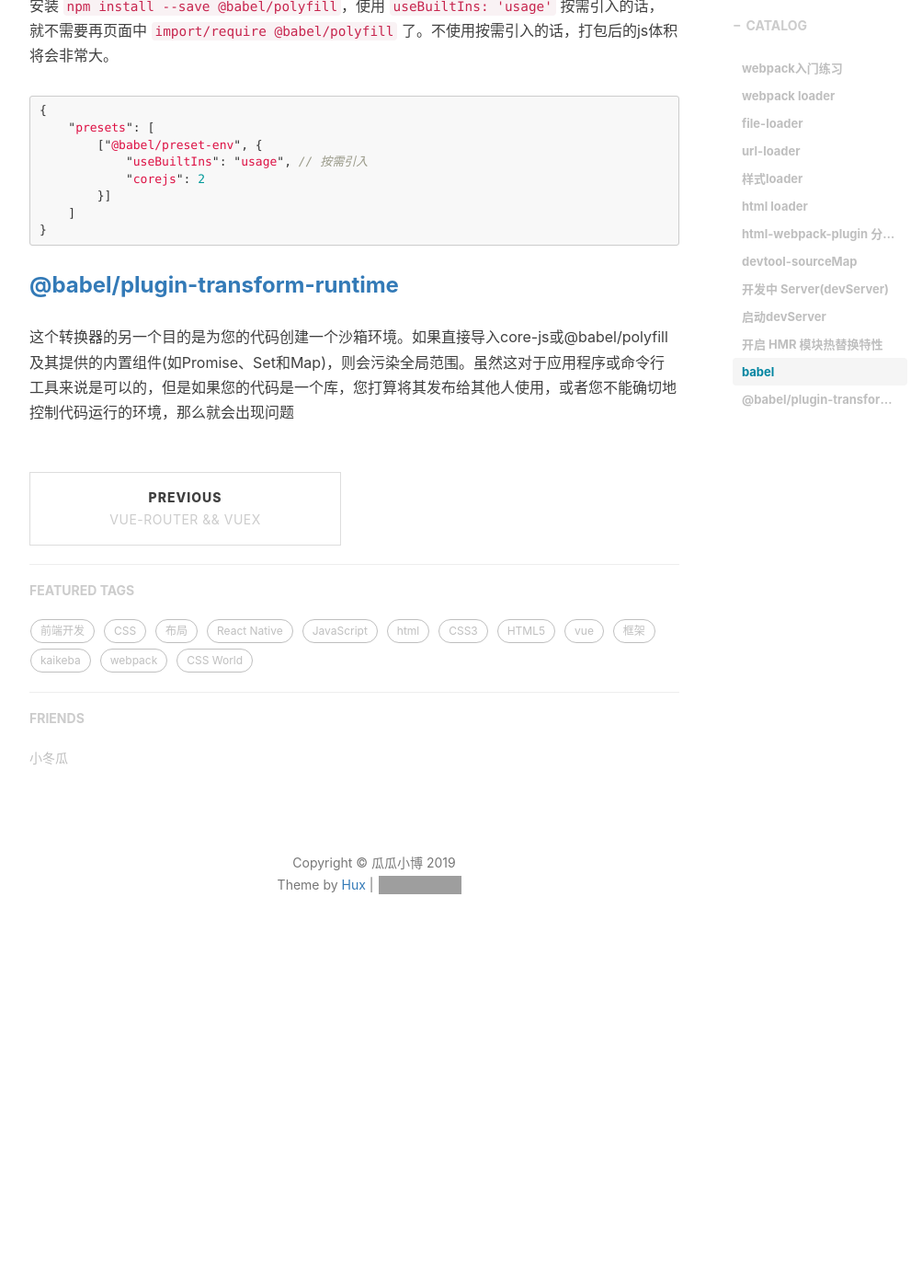
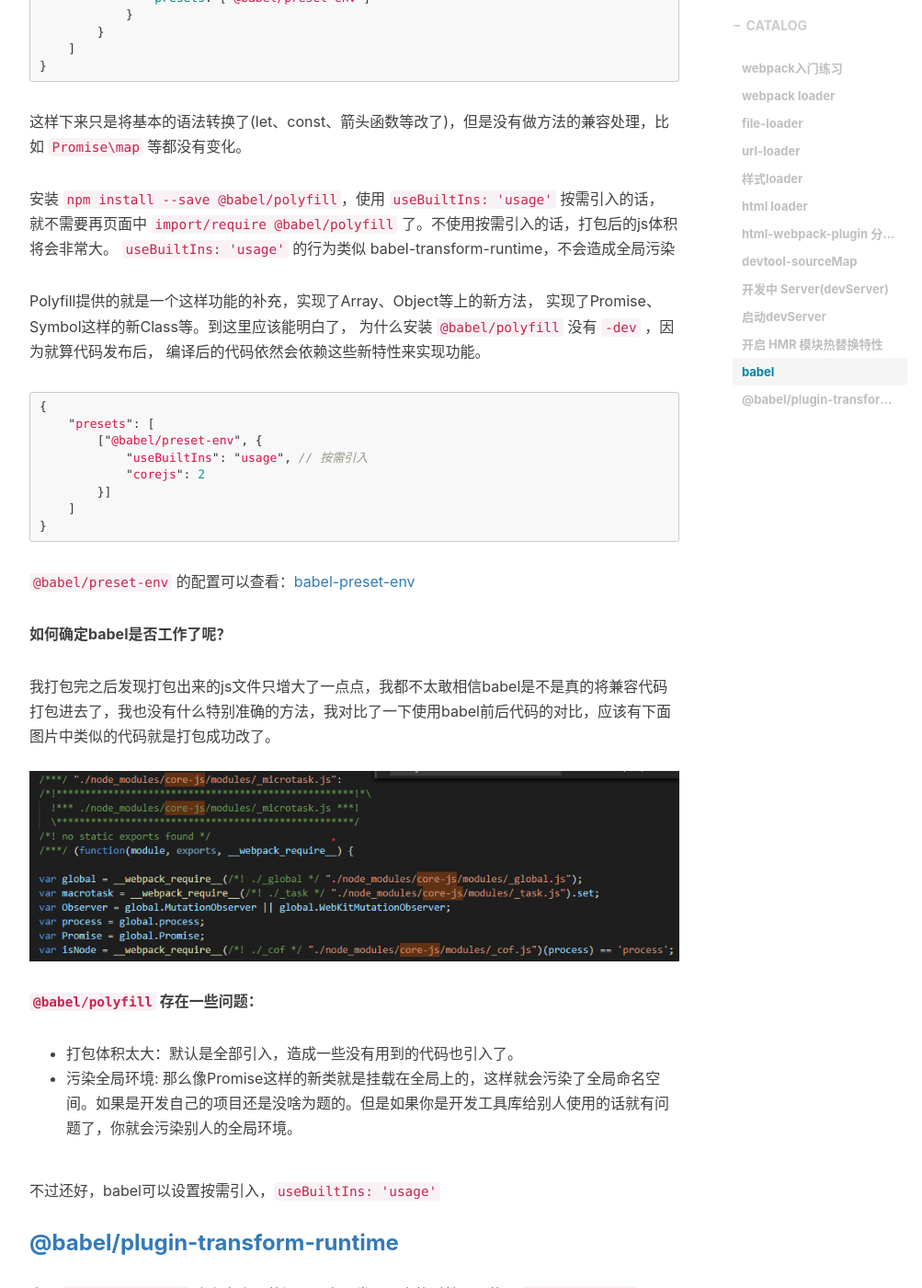
Before and after one commit to DDXG638/DDXG638.github.io, a Jekyll site: the page built from _posts/2019-09-19-KaiKeBaLearn3.md, in a window 1280 px wide and 1400 px high, scrolled down 11298 px. Shown: the whole window at 92% size, without its empty margins (233-1236 px from the left). Built offline with Jekyll 4.4.1, drawn with Linux system fonts in a browser that asks for light colours; nearby versions of some CDN libraries; comment, search, counter and statistics services are not loaded; before the commit the page ends 12364 px from its top, so only the background shows below that; some of the changed text lies outside the part shown; grey boxes are pictures that could not be loaded.

Commit message:
完善webpack博客，添加babel博客

````diff
--- a/_posts/2019-09-19-KaiKeBaLearn3.md
+++ b/_posts/2019-09-19-KaiKeBaLearn3.md
@@ -1,7 +1,7 @@
 ---
 layout:     post
 title:      "webpack入门练习"
-subtitle:   "记录一些webpack相关的入门练习"
+subtitle:   "记录一些webpack相关的入门练习。file-loader、url-loader、样式loader、html loader、html-webpack-plugin、devtool-sourceMap、开发中 Server(devServer)、devtool-sourceMap、开启 HMR 模块热替换特性、@babel/polyfill、@babel/plugin-transform-runtime"
 date:       2019-09-19 21:00:00
 author:     "ddxg"
 header-img: "img/home-bg-o.jpg"
@@ -493,6 +493,13 @@
 
 安装 `npm install --save @babel/polyfill`，使用 `useBuiltIns: 'usage'` 按需引入的话，
 就不需要再页面中 `import/require @babel/polyfill` 了。不使用按需引入的话，打包后的js体积将会非常大。
+`useBuiltIns: 'usage'` 的行为类似 babel-transform-runtime，不会造成全局污染
+
+Polyfill提供的就是一个这样功能的补充，实现了Array、Object等上的新方法，
+实现了Promise、Symbol这样的新Class等。到这里应该能明白了，
+为什么安装 `@babel/polyfill` 没有 `-dev` ，因为就算代码发布后，
+编译后的代码依然会依赖这些新特性来实现功能。
+
 ``` javascript
 {
     "presets": [
@@ -503,8 +510,44 @@
     ]
 }
 ```
+`@babel/preset-env` 的配置可以查看：[babel-preset-env](https://babeljs.io/docs/en/babel-preset-env)
+
+
+**如何确定babel是否工作了呢？**
+
+我打包完之后发现打包出来的js文件只增大了一点点，我都不太敢相信babel是不是真的将兼容代码打包进去了，我也没有什么特别准确的方法，我对比了一下使用babel前后代码的对比，应该有下面图片中类似的代码就是打包成功改了。
+![img](/img/2019/webpack2.png)
+
+
+**`@babel/polyfill` 存在一些问题：**
+- 打包体积太大：默认是全部引入，造成一些没有用到的代码也引入了。
+- 污染全局环境: 那么像Promise这样的新类就是挂载在全局上的，这样就会污染了全局命名空间。如果是开发自己的项目还是没啥为题的。但是如果你是开发工具库给别人使用的话就有问题了，你就会污染别人的全局环境。
+
+不过还好，babel可以设置按需引入，`useBuiltIns: 'usage'`
+
+
 
 ### [@babel/plugin-transform-runtime](https://babeljs.io/docs/en/babel-plugin-transform-runtime)
 
+由于 `@babel/polyfill` 会存在上面的问题，在开发工具库的话就可以使用 `@babel/plugin-transform-runtime`
 
-这个转换器的另一个目的是为您的代码创建一个沙箱环境。如果直接导入core-js或@babel/polyfill及其提供的内置组件(如Promise、Set和Map)，则会污染全局范围。虽然这对于应用程序或命令行工具来说是可以的，但是如果您的代码是一个库，您打算将其发布给其他人使用，或者您不能确切地控制代码运行的环境，那么就会出现问题
+`@babel/plugin-transform-runtime` 的好处：
+- 避免多次编译出helper函数
+- 不会污染全局作用域
+
+这个转换器的另一个目的是为您的代码创建一个沙箱环境。为core-js这里内建的实例提供假名，你可以无缝的使用这些新特性，而不需要使用require polyfill。
+
+**如何使用** 就直接查看官方文档就行了，[babel-plugin-transform-runtime](https://babeljs.io/docs/en/babel-plugin-transform-runtime)
+
+
+不过，babel-runtime有个缺点，它不模拟实例方法，即内置对象原型上的方法，所以类似Array.prototype.find，你通过babel-runtime是无法使用的。
+"foobar".includes("foo")，这样的实例方法仍然是不能正常执行的，因为他在挂载在String.prototype上的，
+
+
+**所以什么时候用 `polyfill` 什么时候用 `runtime` 就需要自己根据项目用途来判断了**
+
+
+
+
+参考：
+- [Babel 7.1介绍 transform-runtime polyfill env](https://www.jianshu.com/p/d078b5f3036a)
````
Also changed, not shown: _posts/2019-09-19-Babel.md (added, +120 -0 lines), img/2019/babel-black.svg (added), img/2019/webpack2.png (added).
